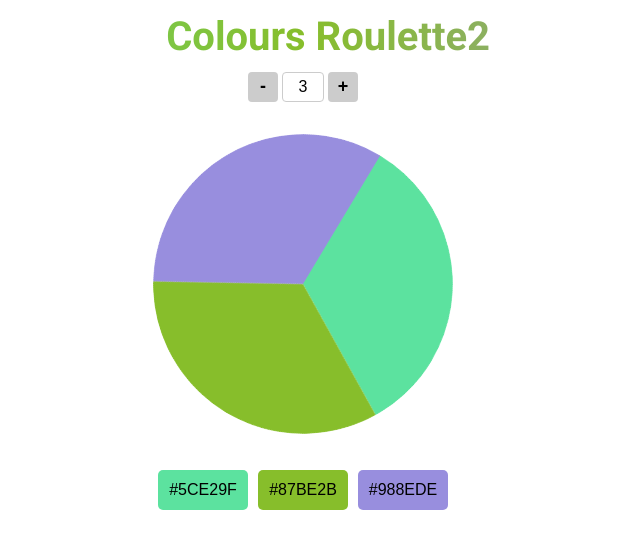
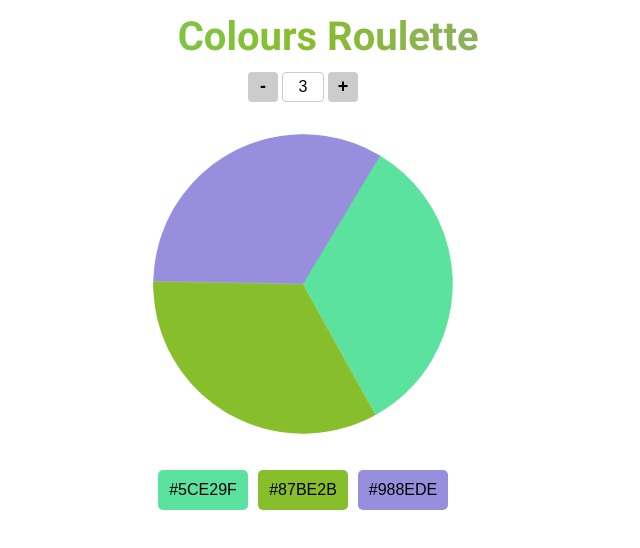
Before and after one commit to AlexVOiceover/colors, a plain HTML site: page index.html in a window 1280 px wide. Shown: the whole page, without its empty margins (337-977 px from the left). Drawn offline with Linux system fonts and the light colour scheme.

Commit message:
my comment Relates #1 Closes #1

```diff
--- a/index.html
+++ b/index.html
@@ -15,7 +15,7 @@
     </head>
     <body>
         <div>
-            <h1>Colours Roulette2</h1>
+            <h1>Colours Roulette</h1>
         </div>
 
         <div class="main-container">
```
